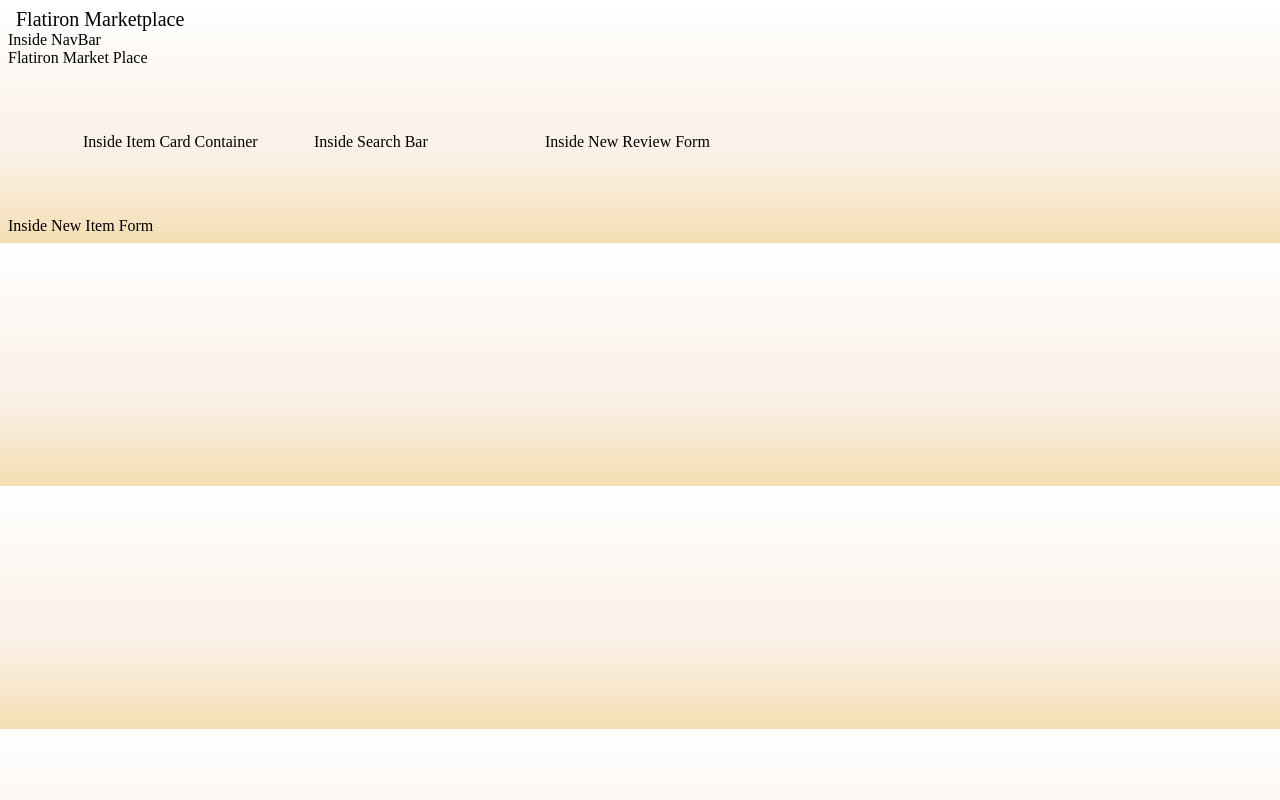
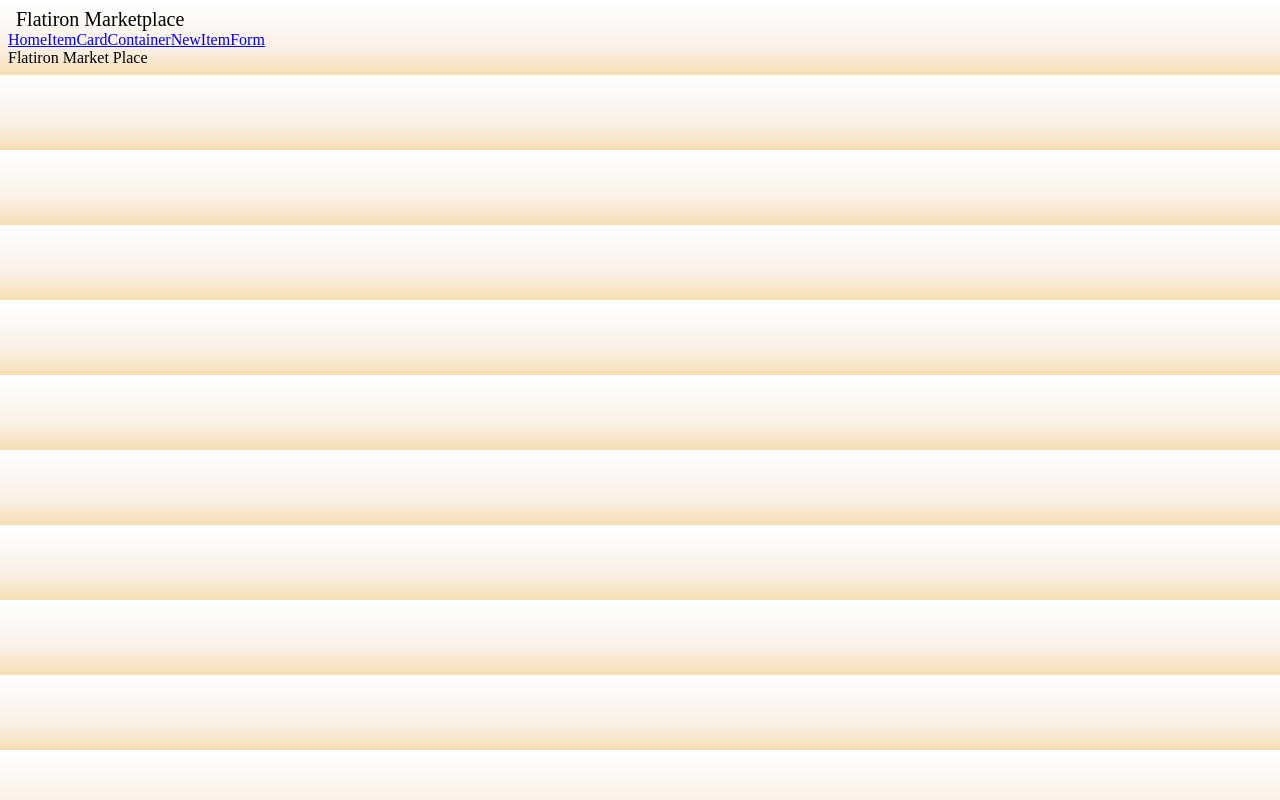
Before and after one commit to seanliyuxiang/flatiron-marketplace-frontend, a React (Create React App) app: page / in a window 1280 px wide. Built offline with nearby package versions, Linux system fonts and the light colour scheme; no server answers.

Commit message:
Added React router

```diff
--- a/package.json
+++ b/package.json
@@ -8,6 +8,7 @@
     "@testing-library/user-event": "^12.8.3",
     "react": "^17.0.2",
     "react-dom": "^17.0.2",
+    "react-router-dom": "^5.3.0",
     "react-scripts": "4.0.3",
     "web-vitals": "^1.1.2"
   },
--- a/src/components/App.js
+++ b/src/components/App.js
@@ -1,4 +1,5 @@
 import React from "react";
+import { Route, Switch } from "react-router-dom";
 import Header from "./Header";
 import NavBar from "./NavBar";
 import Home from "./Home";
@@ -10,9 +11,17 @@ function App() {
     <div className= "app">
       <Header />
       <NavBar />
-      <Home />
-      <ItemCardContainer />
-      <NewItemForm />
+      <Switch>
+        <Route exact path="/">
+          <Home />
+        </Route>
+        <Route exact path="/Items">
+          <ItemCardContainer />
+        </Route>
+        <Route exact path="/NewItemForm">
+          <NewItemForm />
+        </Route>
+      </Switch>
     </div>
   );
 }
--- a/src/components/ItemCard.js
+++ b/src/components/ItemCard.js
@@ -7,7 +7,7 @@ function ItemCard({ item, targetUser }) {
             <br></br>
             <h5>Name: {item.name}</h5> <br />
             <h5>Owner ID: {item.owner_id}</h5>
-            <h5>Username: {targetUser.username}</h5>
+            {/* <h5>Username: {targetUser.username}</h5> */}
             <p></p>
 
 
--- a/src/components/ItemCardContainer.js
+++ b/src/components/ItemCardContainer.js
@@ -54,20 +54,30 @@ function ItemCardContainer () {
     //     )
     // }
 
-    function findAssociatedUser(ownerID) {
-        debugger;
-        let targetUser = users.filter(user => {
-            return user.id === ownerID
-        });
-        return targetUser[0];
-    }
+    // function findAssociatedUser(ownerID) {
+    //     debugger;
+    //     let targetUser = users.filter(user => {
+    //         return user.id === ownerID
+    //     });
+    //     return targetUser[0];
+    // }
 
-    function renderItems () {
+    // function renderItems () {
+    //     return (
+    //         items.map (item => {
+    //             let targetUser = findAssociatedUser(item.owner_id);
+    //             return (
+    //                 <ItemCard item={item} key={item.id} targetUser={targetUser} />
+    //             )
+    //         })
+    //     )
+    // }
+
+    function renderItems() {
         return (
-            items.map (item => {
-                let targetUser = findAssociatedUser(item.owner_id);
+            items.map(item => {
                 return (
-                    <ItemCard item={item} key={item.id} targetUser={targetUser} />
+                    <ItemCard item={item} key={item.id} />
                 )
             })
         )
--- a/src/components/NavBar.js
+++ b/src/components/NavBar.js
@@ -1,9 +1,18 @@
 import React from 'react';
+import {NavLink} from 'react-router-dom';
 
 function NavBar () {
     return (
         <div>
-            Inside NavBar
+            <NavLink exact to='/'>
+                Home
+            </NavLink>
+            <NavLink exact to='/Items'>
+                ItemCardContainer
+            </NavLink>
+            <NavLink exact to='/NewItemForm'>
+                NewItemForm
+            </NavLink>
         </div>
     )
 }
```
Also changed, not shown: src/index.js (+4 -3 lines), 1 other file (tests, documents, lock files or other folders).
